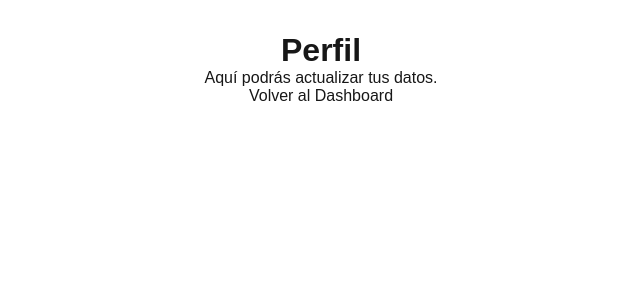
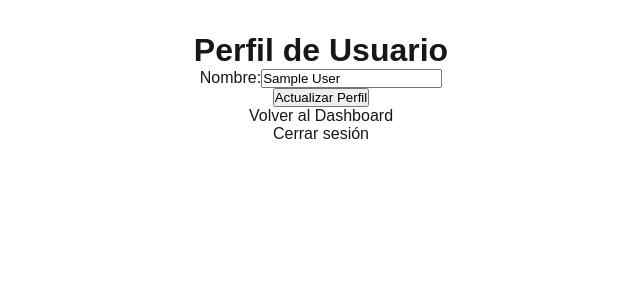
Before and after one commit to vatojuan/plataforma-empleo, a Next.js app: page /profile in a window 1280 px wide. Shown: the top 300 px of the page, without its empty margins (319-959 px from the left). Built offline with nearby package versions, Linux system fonts and the light colour scheme; no server answers; sample sign-in values are in the browser's storage.

Commit message:
Agrega página de perfil básica

```diff
--- a/pages/profile.js
+++ b/pages/profile.js
@@ -1,11 +1,47 @@
 // pages/profile.js
+import { useSession, signOut } from "next-auth/react";
+import { useRouter } from "next/router";
+import { useEffect, useState } from "react";
+
 export default function Profile() {
+  const { data: session, status } = useSession();
+  const router = useRouter();
+  const [name, setName] = useState(session?.user?.name || "");
+
+  if (status === "loading") return <p>Cargando...</p>;
+  if (!session) {
+    router.push("/login");
+    return null;
+  }
+
+  const handleSubmit = (e) => {
+    e.preventDefault();
+    // Aquí se simula la actualización del perfil.
+    alert(`Perfil actualizado para ${name}`);
+  };
+
   return (
     <div style={{ textAlign: "center", marginTop: "2rem" }}>
-        <h1>Perfil</h1>
-        <p>Aquí podrás actualizar tus datos.</p>
+      <h1>Perfil de Usuario</h1>
+      <form onSubmit={handleSubmit}>
+        <div>
+          <label>Nombre:</label>
+          <input
+            type="text"
+            value={name}
+            onChange={(e) => setName(e.target.value)}
+            required
+          />
+        </div>
+        <button type="submit">Actualizar Perfil</button>
+      </form>
       <p>
         <a href="/dashboard">Volver al Dashboard</a>
+      </p>
+      <p>
+        <a href="/login" onClick={() => signOut({ callbackUrl: "/login" })}>
+          Cerrar sesión
+        </a>
       </p>
     </div>
   );
```
Lines whose indentation alone changed are shown as unchanged.
